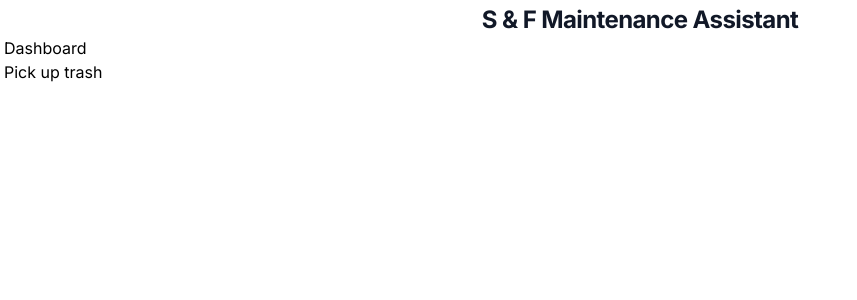
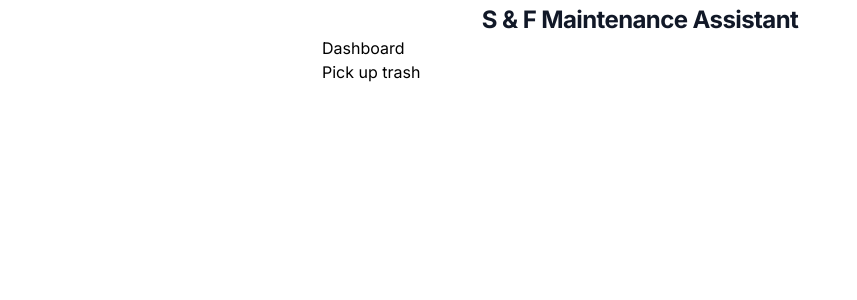
Before and after one commit to jcsmileyjr/carwash, a Next.js app: page / in a window 1280 px wide. Shown: the top 300 px of the page, without its empty margins (0-857 px from the left). Built offline with nearby package versions, Linux system fonts and the light colour scheme.

Commit message:
Style - Responsive design of main page

```diff
--- a/src/app/dashboard/page.tsx
+++ b/src/app/dashboard/page.tsx
@@ -3,7 +3,7 @@ import WhatToDoIssue from '../lib/whatToDoIssue.json';
 
 export default function Dashboard() {
     return(
-        <main className=''>
+        <main className='md:w-1/2 md:mx-auto'>
             <h1>Dashboard</h1>
             <p>{WhatToDoIssue.pickTrash.content}</p>
         </main>
```
